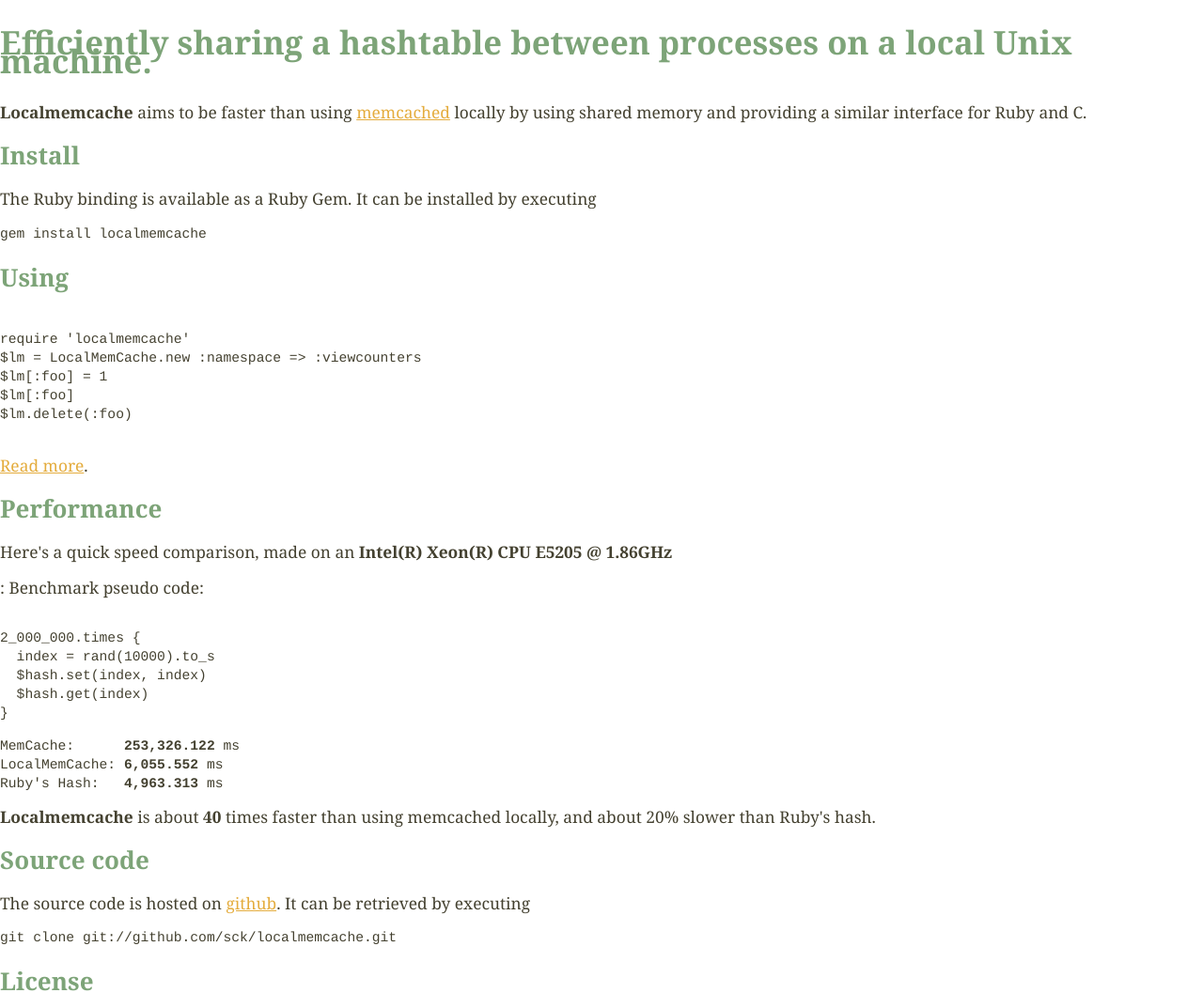
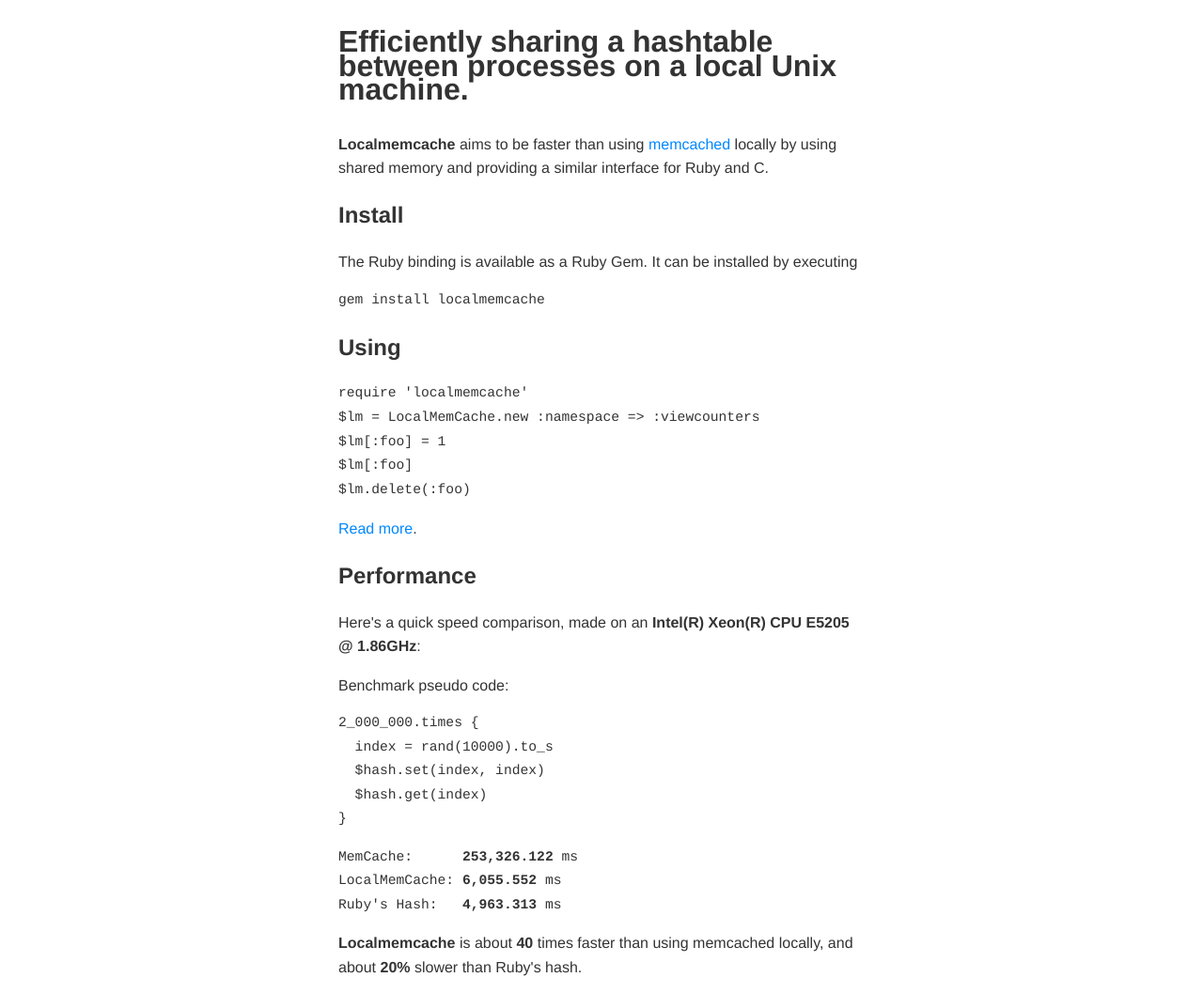
Before and after one commit to sck/localmemcache, a plain HTML site: page site/index.html in a window 1280 px wide. Shown: the top 1057 px of the page at 94% size. Drawn offline with Linux system fonts and the light colour scheme.

Commit message:
Preparations for 0.0.1 release.

```diff
--- a/site/index.html
+++ b/site/index.html
@@ -1,11 +1,12 @@
 <html>
   <head>
     <meta http-equiv="Content-Type" content="text/html; charset=utf-8" />
-    <title>LocalMemCache</title>
+    <title>Localmemcache</title>
     <link type="text/css" rel="stylesheet" href="style.css" media="screen"/>
   </head>
   <body>
 
+<div id="content">
 <h1>Efficiently sharing a hashtable between processes on a local Unix machine.</h1>
 
 <p><b>Localmemcache</b> aims to be faster than using <a href="http://www.danga.com/memcached/">memcached</a> locally by using shared memory and providing a similar interface for Ruby and C.
@@ -18,32 +19,21 @@
 </code></pre>
 
 <h2>Using</h2>
-
-<p>
-<pre>
-<code>
-require 'localmemcache'
+<p><pre><code>require 'localmemcache'
 $lm = LocalMemCache.new :namespace => :viewcounters
 $lm[:foo] = 1
 $lm[:foo]
 $lm.delete(:foo)
-</code>
-</pre>
-
+</code></pre>
+</p>
 <a href="http://github.com/sck/localmemcache/tree/master">Read more</a>.
-
-
-</p>
 
 <h2>Performance</h2>
 
 <p>Here's a quick speed comparison, made on an
-<b>Intel(R) Xeon(R) CPU E5205 @ 1.86GHz</b></p>:
-
+<b>Intel(R) Xeon(R) CPU E5205 @ 1.86GHz</b>:</p>
 Benchmark pseudo code:
-
-<pre><code>
-2_000_000.times {
+<pre><code>2_000_000.times {
   index = rand(10000).to_s
   $hash.set(index, index)
   $hash.get(index)
@@ -57,7 +47,7 @@ Ruby's Hash:   <b>4,963.313</b> ms
 </pre>
 
 <b>Localmemcache</b> is about <b>40</b> times faster than using memcached
-locally, and about 20% slower than Ruby's hash.
+locally, and about <b>20%</b> slower than Ruby's hash.
 
 <h2>Source code</h2>
 
--- a/site/style.css
+++ b/site/style.css
@@ -1,20 +1,15 @@
-/* #E4AC3D  pride of the leo (orange)
- * #CBCFB6  sandy field (light gray)
- * #7DA478  neverending garden (green)
- * #444130  lost independance (brown)
- * #F74343  Groovy Baby (red)
- */
 body {
   background: #FFF;
-  color: #444130;
-  font-family: bell mt,georgia,helvetica;
+  color: #333;
+  font-family: "Helvetica Neue", Helvetica, "Trebuchet MS", "Lucida Grande", Verdana, sans-serif;
   line-height: 15pt;
-  font-size: 13pt;
   margin: 0;
+  font-size: 12pt;
+  line-height: 1.6em;
 }
 
 h1, h2, h3, h4 {
-  color: #7DA478;
+  color: #0;
   padding: 0;
   margin: 1em 0;
 }
@@ -25,11 +20,8 @@ pre, code {
   overflow: auto;
 }
 
-a { color: #E4AC3D; }
-#license {
-  font-size: 8pt;
-  line-height: 10pt;
-}
+a { color: #0088FF; text-decoration: none }
+a:hover { color: #fff; background-color: #0088FF }
 
 #content {
   margin: 1em auto ;
```
Also changed, not shown: 2 other files.
